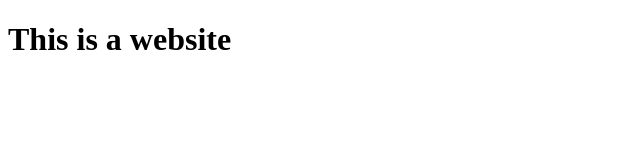
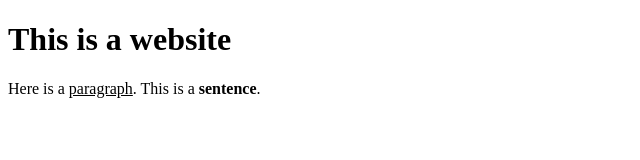
Before and after one commit to md03588/my-website, a plain HTML site: page index.html in a window 1280 px wide. Shown: the whole page, without its empty margins (0-640 px from the left). Drawn offline with Linux system fonts and the light colour scheme.

Commit message:
Update index.html

```diff
--- a/index.html
+++ b/index.html
@@ -2,5 +2,6 @@
 <html>
  <body>
    <h1>This is a website</h1>
+  <p>Here is a <u>paragraph</u>. This is a <b>sentence</b>. </p>
  </body>
 </html>
```
